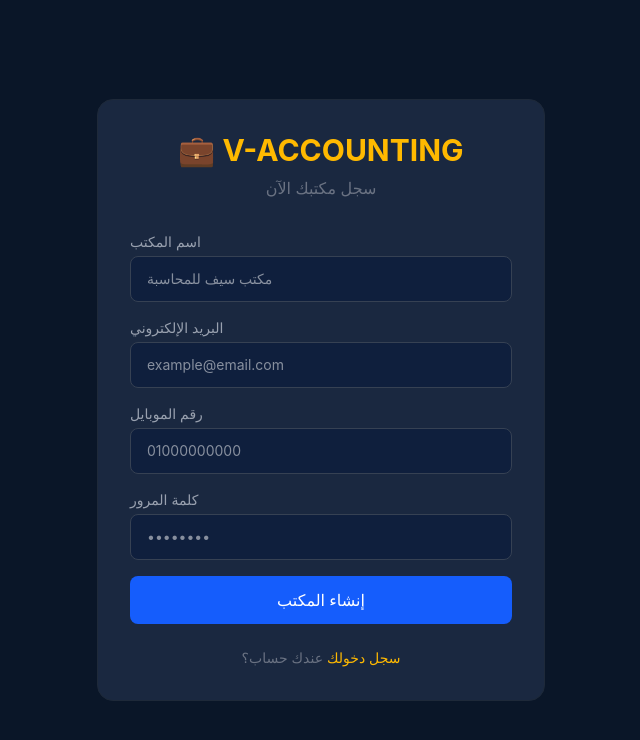
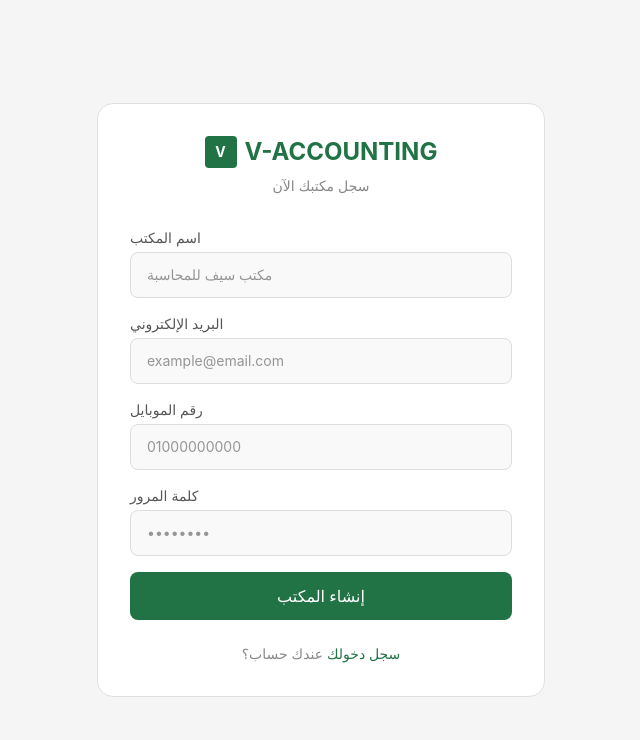
Before and after one commit to Saiffarghaly/v-accounting, a React (Vite) app in the folder client/: page / in a window 1280 px wide. Both pictures are taken after a click on the button "ابدأ مجاناً الآن". Shown: the top 740 px of the page, without its empty margins (319-959 px from the left). Built offline with nearby package versions, Linux system fonts and the light colour scheme.

Commit message:
excel theme dashboard

```diff
--- a/client/src/pages/Login.tsx
+++ b/client/src/pages/Login.tsx
@@ -26,59 +26,61 @@
   };
 
   return (
-    <div className="min-h-screen bg-[#0a1628] flex items-center justify-center">
-      <div className="bg-[#1a2840] border border-gray-800 rounded-2xl p-8 w-full max-w-md">
+    <div className="min-h-screen flex items-center justify-center" style={{ background: "#f5f5f5" }}>
+      <div className="rounded-2xl p-8 w-full max-w-md border" style={{ background: "#ffffff", borderColor: "#e0e0e0" }}>
 
-        {/* Logo */}
         <div className="text-center mb-8">
-          <h1 className="text-3xl font-bold text-amber-400">💼 V-ACCOUNTING</h1>
-          <p className="text-gray-500 mt-2">تسجيل الدخول لمكتبك</p>
+          <div className="flex items-center justify-center gap-2 mb-2">
+            <div className="w-8 h-8 rounded flex items-center justify-center text-white font-bold text-sm" style={{ background: "#217346" }}>V</div>
+            <h1 className="text-2xl font-bold" style={{ color: "#217346" }}>V-ACCOUNTING</h1>
+          </div>
+          <p className="text-sm" style={{ color: "#888" }}>تسجيل الدخول لمكتبك</p>
         </div>
 
-        {/* Error */}
         {error && (
-          <div className="bg-red-400/10 border border-red-400/20 text-red-400 text-sm rounded-lg px-4 py-3 mb-4">
+          <div className="text-sm rounded-lg px-4 py-3 mb-4" style={{ background: "#ffebee", color: "#c62828", border: "1px solid #ffcdd2" }}>
             {error}
           </div>
         )}
 
-        {/* Form */}
         <div className="space-y-4">
           <div>
-            <label className="text-sm text-gray-400 mb-1 block">البريد الإلكتروني</label>
+            <label className="text-sm mb-1 block" style={{ color: "#555" }}>البريد الإلكتروني</label>
             <input
               type="email"
               value={email}
               onChange={(e) => setEmail(e.target.value)}
               placeholder="example@email.com"
-              className="w-full bg-[#0f1f3d] border border-gray-700 rounded-lg px-4 py-3 text-white text-sm focus:outline-none focus:border-blue-500 transition"
+              className="w-full rounded-lg px-4 py-3 text-sm focus:outline-none transition"
+              style={{ background: "#f9f9f9", border: "1px solid #ddd", color: "#333" }}
             />
           </div>
 
           <div>
-            <label className="text-sm text-gray-400 mb-1 block">كلمة المرور</label>
+            <label className="text-sm mb-1 block" style={{ color: "#555" }}>كلمة المرور</label>
             <input
               type="password"
               value={password}
               onChange={(e) => setPassword(e.target.value)}
               placeholder="••••••••"
-              className="w-full bg-[#0f1f3d] border border-gray-700 rounded-lg px-4 py-3 text-white text-sm focus:outline-none focus:border-blue-500 transition"
+              className="w-full rounded-lg px-4 py-3 text-sm focus:outline-none transition"
+              style={{ background: "#f9f9f9", border: "1px solid #ddd", color: "#333" }}
             />
           </div>
 
           <button
             onClick={handleLogin}
             disabled={loading}
-            className="w-full bg-blue-600 hover:bg-blue-700 disabled:opacity-50 text-white font-medium py-3 rounded-lg transition"
+            className="w-full text-white font-medium py-3 rounded-lg transition"
+            style={{ background: loading ? "#81c784" : "#217346" }}
           >
             {loading ? "جاري الدخول..." : "دخول"}
           </button>
         </div>
 
-        {/* Switch */}
-        <p className="text-center text-gray-500 text-sm mt-6">
+        <p className="text-center text-sm mt-6" style={{ color: "#888" }}>
           مكتب جديد؟{" "}
-          <button onClick={onSwitch} className="text-amber-400 hover:underline">
+          <button onClick={onSwitch} className="font-medium hover:underline" style={{ color: "#217346" }}>
             سجل مكتبك الآن
           </button>
         </p>
--- a/client/src/pages/Register.tsx
+++ b/client/src/pages/Register.tsx
@@ -22,81 +22,85 @@
   };
 
   return (
-    <div className="min-h-screen bg-[#0a1628] flex items-center justify-center">
-      <div className="bg-[#1a2840] border border-gray-800 rounded-2xl p-8 w-full max-w-md">
+    <div className="min-h-screen flex items-center justify-center" style={{ background: "#f5f5f5" }}>
+      <div className="rounded-2xl p-8 w-full max-w-md border" style={{ background: "#ffffff", borderColor: "#e0e0e0" }}>
 
-        {/* Logo */}
         <div className="text-center mb-8">
-          <h1 className="text-3xl font-bold text-amber-400">💼 V-ACCOUNTING</h1>
-          <p className="text-gray-500 mt-2">سجل مكتبك الآن</p>
+          <div className="flex items-center justify-center gap-2 mb-2">
+            <div className="w-8 h-8 rounded flex items-center justify-center text-white font-bold text-sm" style={{ background: "#217346" }}>V</div>
+            <h1 className="text-2xl font-bold" style={{ color: "#217346" }}>V-ACCOUNTING</h1>
+          </div>
+          <p className="text-sm" style={{ color: "#888" }}>سجل مكتبك الآن</p>
         </div>
 
-        {/* Error */}
         {error && (
-          <div className="bg-red-400/10 border border-red-400/20 text-red-400 text-sm rounded-lg px-4 py-3 mb-4">
+          <div className="text-sm rounded-lg px-4 py-3 mb-4" style={{ background: "#ffebee", color: "#c62828", border: "1px solid #ffcdd2" }}>
             {error}
           </div>
         )}
 
-        {/* Form */}
         <div className="space-y-4">
           <div>
-            <label className="text-sm text-gray-400 mb-1 block">اسم المكتب</label>
+            <label className="text-sm mb-1 block" style={{ color: "#555" }}>اسم المكتب</label>
             <input
               type="text"
               value={form.name}
               onChange={(e) => setForm({ ...form, name: e.target.value })}
               placeholder="مكتب سيف للمحاسبة"
-              className="w-full bg-[#0f1f3d] border border-gray-700 rounded-lg px-4 py-3 text-white text-sm focus:outline-none focus:border-blue-500 transition"
+              className="w-full rounded-lg px-4 py-3 text-sm focus:outline-none transition"
+              style={{ background: "#f9f9f9", border: "1px solid #ddd", color: "#333" }}
             />
           </div>
 
           <div>
-            <label className="text-sm text-gray-400 mb-1 block">البريد الإلكتروني</label>
+            <label className="text-sm mb-1 block" style={{ color: "#555" }}>البريد الإلكتروني</label>
             <input
               type="email"
               value={form.email}
               onChange={(e) => setForm({ ...form, email: e.target.value })}
               placeholder="example@email.com"
-              className="w-full bg-[#0f1f3d] border border-gray-700 rounded-lg px-4 py-3 text-white text-sm focus:outline-none focus:border-blue-500 transition"
+              className="w-full rounded-lg px-4 py-3 text-sm focus:outline-none transition"
+              style={{ background: "#f9f9f9", border: "1px solid #ddd", color: "#333" }}
             />
           </div>
 
           <div>
-            <label className="text-sm text-gray-400 mb-1 block">رقم الموبايل</label>
+            <label className="text-sm mb-1 block" style={{ color: "#555" }}>رقم الموبايل</label>
             <input
               type="tel"
               value={form.phone}
               onChange={(e) => setForm({ ...form, phone: e.target.value })}
               placeholder="01000000000"
-              className="w-full bg-[#0f1f3d] border border-gray-700 rounded-lg px-4 py-3 text-white text-sm focus:outline-none focus:border-blue-500 transition"
+              className="w-full rounded-lg px-4 py-3 text-sm focus:outline-none transition"
+              style={{ background: "#f9f9f9", border: "1px solid #ddd", color: "#333" }}
             />
           </div>
 
           <div>
-            <label className="text-sm text-gray-400 mb-1 block">كلمة المرور</label>
+            <label className="text-sm mb-1 block" style={{ color: "#555" }}>كلمة المرور</label>
             <input
               type="password"
               value={form.password}
               onChange={(e) => setForm({ ...form, password: e.target.value })}
               placeholder="••••••••"
-              className="w-full bg-[#0f1f3d] border border-gray-700 rounded-lg px-4 py-3 text-white text-sm focus:outline-none focus:border-blue-500 transition"
+              className="w-full rounded-lg px-4 py-3 text-sm focus:outline-none transition"
+              style={{ background: "#f9f9f9", border: "1px solid #ddd", color: "#333" }}
             />
           </div>
 
           <button
             onClick={handleRegister}
             disabled={loading}
-            className="w-full bg-blue-600 hover:bg-blue-700 disabled:opacity-50 text-white font-medium py-3 rounded-lg transition"
+            className="w-full text-white font-medium py-3 rounded-lg transition"
+            style={{ background: loading ? "#81c784" : "#217346" }}
           >
             {loading ? "جاري التسجيل..." : "إنشاء المكتب"}
           </button>
         </div>
 
-        {/* Switch */}
-        <p className="text-center text-gray-500 text-sm mt-6">
+        <p className="text-center text-sm mt-6" style={{ color: "#888" }}>
           عندك حساب؟{" "}
-          <button onClick={onSwitch} className="text-amber-400 hover:underline">
+          <button onClick={onSwitch} className="font-medium hover:underline" style={{ color: "#217346" }}>
             سجل دخولك
           </button>
         </p>
--- a/client/src/pages/Transactions.tsx
+++ b/client/src/pages/Transactions.tsx
@@ -31,7 +31,7 @@
 
   const fetchTransactions = async () => {
     try {
-      const res = await axios.get("https://v-accounting-production.up.railway.app/api/transactions", { headers });
+      const res = await axios.get("${import.meta.env.VITE_API_URL}/api/transactions", { headers });
       setTransactions(res.data);
     } catch (err) {
       console.error(err);
@@ -46,7 +46,7 @@
     if (!form.amount || !form.description) return;
     setLoading(true);
     try {
-      await axios.post("https://v-accounting-production.up.railway.app/api/transactions", form, { headers });
+      await axios.post("${import.meta.env.VITE_API_URL}/api/transactions", form, { headers });
       setForm({ amount: "", type: "إيراد", category: "مبيعات", description: "", date: new Date().toISOString().split("T")[0] });
       setShowForm(false);
       fetchTransactions();
@@ -59,7 +59,7 @@
 
   const handleDelete = async (id: number) => {
     try {
-      await axios.delete(`https://v-accounting-production.up.railway.app/api/transactions/${id}`, { headers });
+      await axios.delete(`${import.meta.env.VITE_API_URL}/api/transactions/${id}`, { headers });
       fetchTransactions();
     } catch (err) {
       console.error(err);
```
